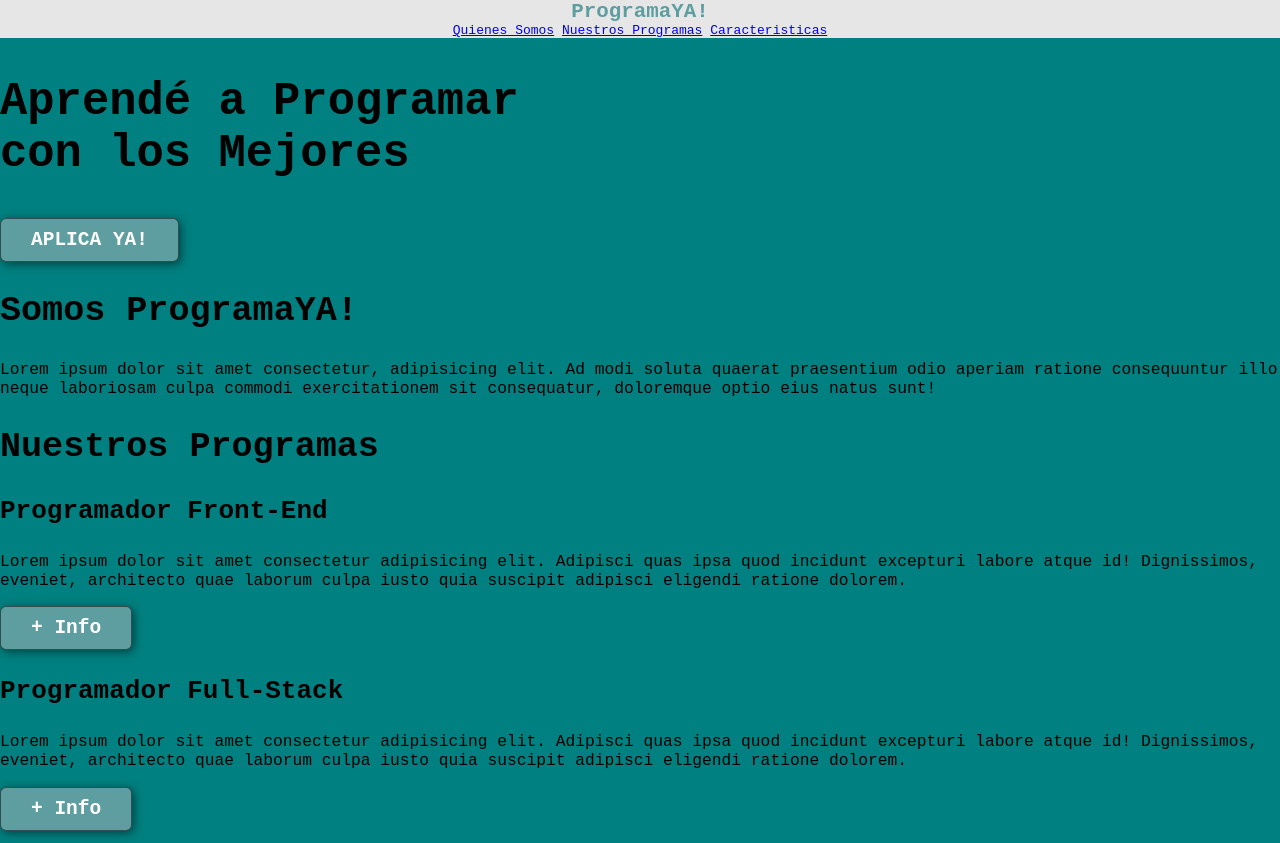
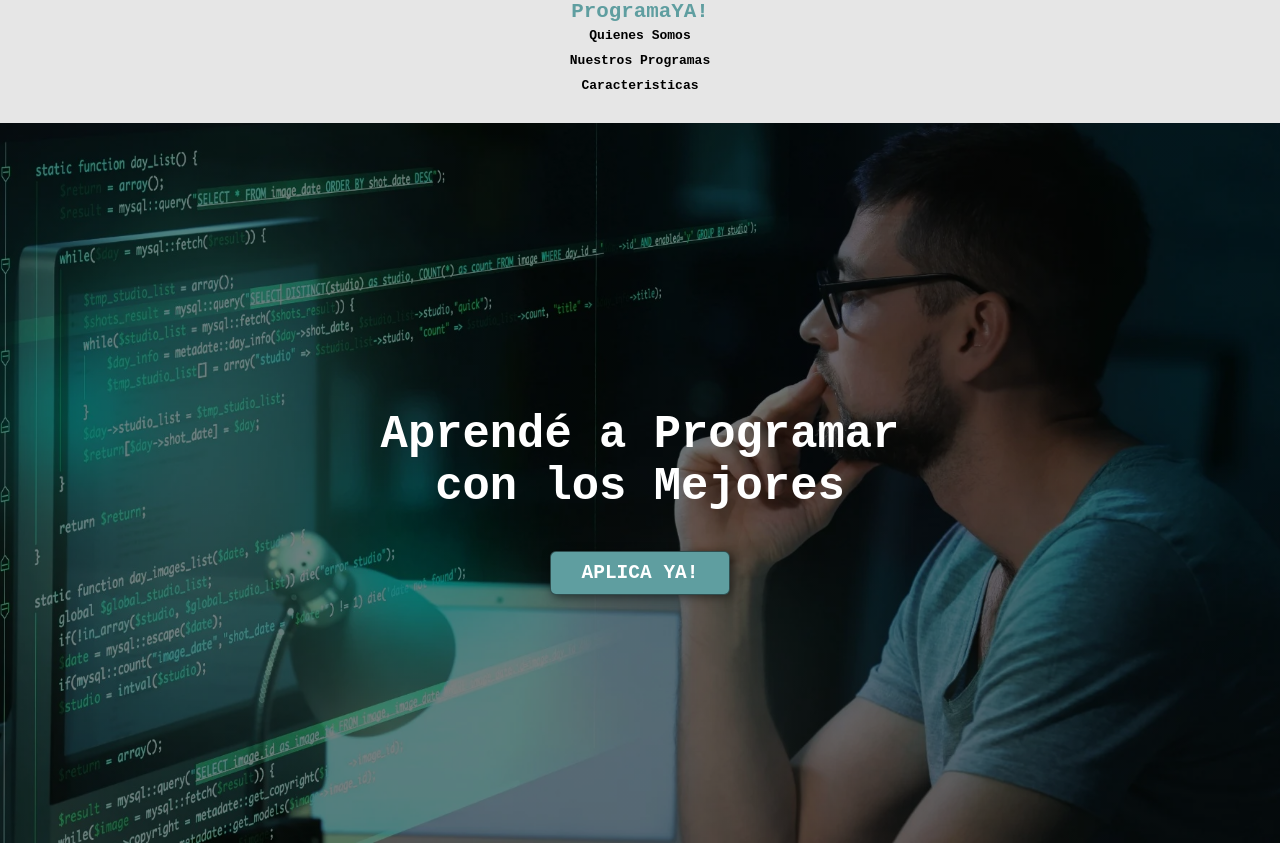
Before and after one commit to qbk90/primera-pagina-html, a plain HTML site: page index.html in a window 1280 px wide. Shown: the top 843 px of the page. Drawn offline with Linux system fonts and the light colour scheme.

Commit message:
hero styling

```diff
--- a/index.css
+++ b/index.css
@@ -51,3 +51,40 @@ header .container{
     flex-direction: column;
     align-items: center;
 }
+
+header nav{
+    display: flex;
+    flex-direction: column;
+    text-align: center;
+    padding-bottom: 25px;
+}
+
+header a{
+    padding: 5px 12px;
+    text-decoration: none;
+    font-weight: bold;
+    color: black;
+}
+
+header a:hover{
+    color: cadetblue;
+}
+
+#hero{
+    display: flex;
+    flex-direction: column;
+    align-items: center;
+    justify-content: center;
+    text-align: center;
+    height: 90vh;
+    background-image: linear-gradient(
+        0deg,rgba(0,0,0,0.5), rgba(0,0,0,0.5))
+    ,url("images/hero-image.jpg");
+    background-repeat: no-repeat;
+    background-size: cover;
+    background-position: center center;
+}
+
+#hero h1{
+    color: white;
+}
```
Also changed, not shown: images/hero-image.jpg (added).
